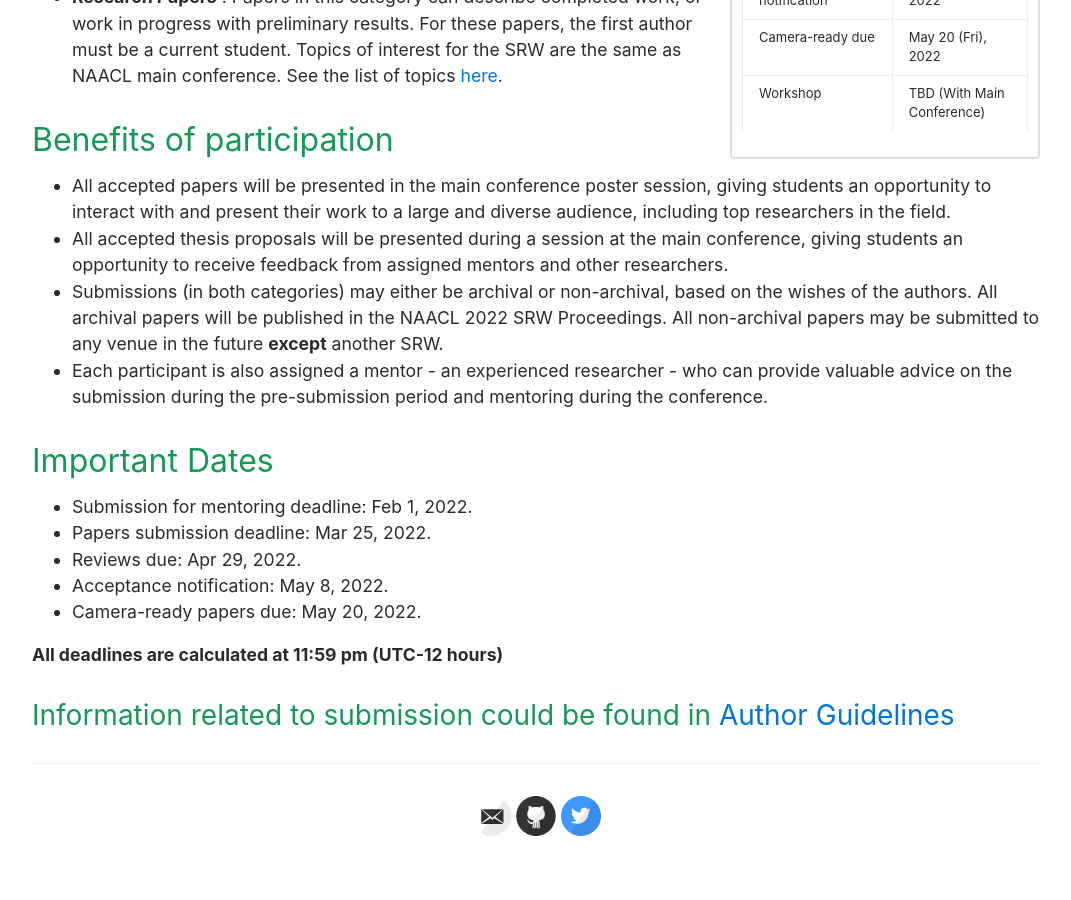
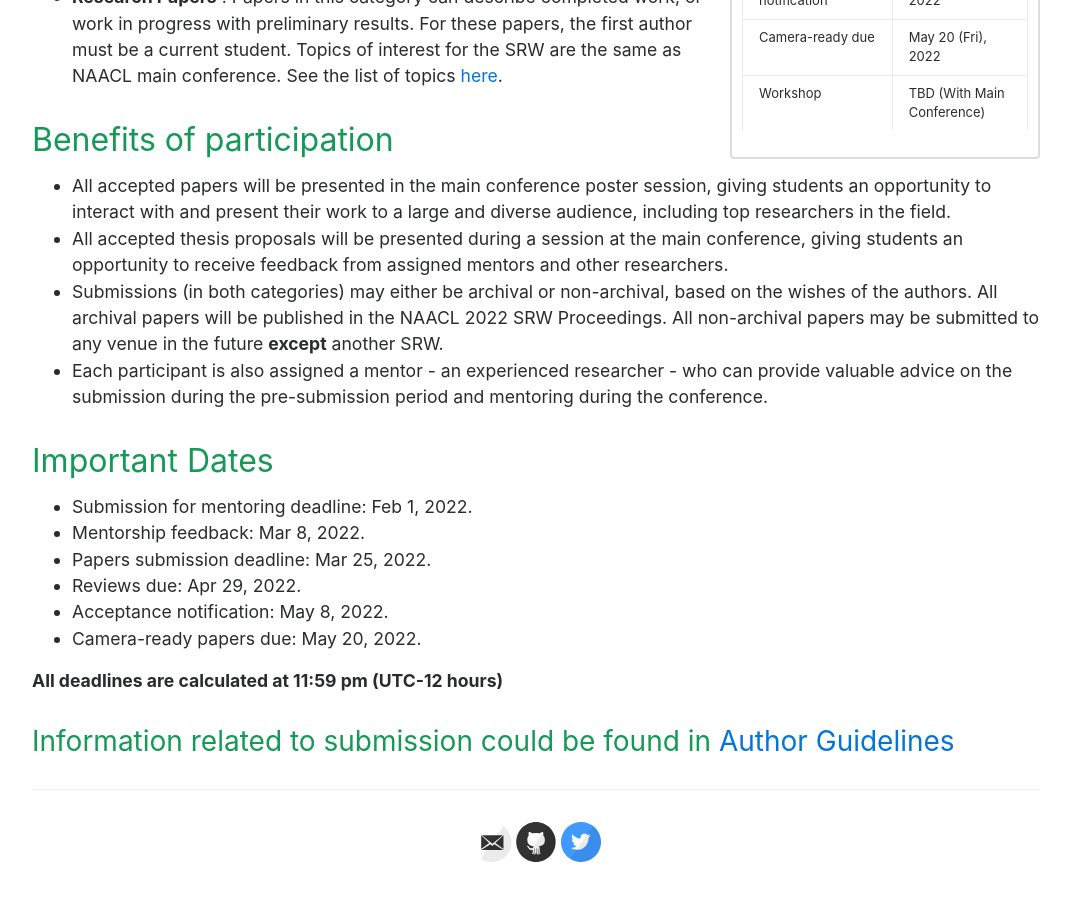
Before and after one commit to naacl2022-srw/naacl2022-srw.github.io, a Jekyll site: the page built from cfp.md, in a window 1280 px wide and 900 px high, scrolled down 894 px. Shown: the whole window, without its empty margins (104-1175 px from the left). Built offline with Jekyll 4.4.1, drawn with Linux system fonts in a browser that asks for light colours; before the commit the page ends 1768 px from its top, so only the background shows below that.

Commit message:
Update cfp.md

```diff
--- a/cfp.md
+++ b/cfp.md
@@ -24,6 +24,7 @@ Topics of interest for the SRW are the same as NAACL main conference. See the li
 
 ## Important Dates
 - Submission for mentoring deadline: Feb 1, 2022.
+- Mentorship feedback: Mar 8, 2022.
 - Papers submission deadline: Mar 25, 2022.
 - Reviews due: Apr 29, 2022.
 - Acceptance notification: May 8, 2022.
```
